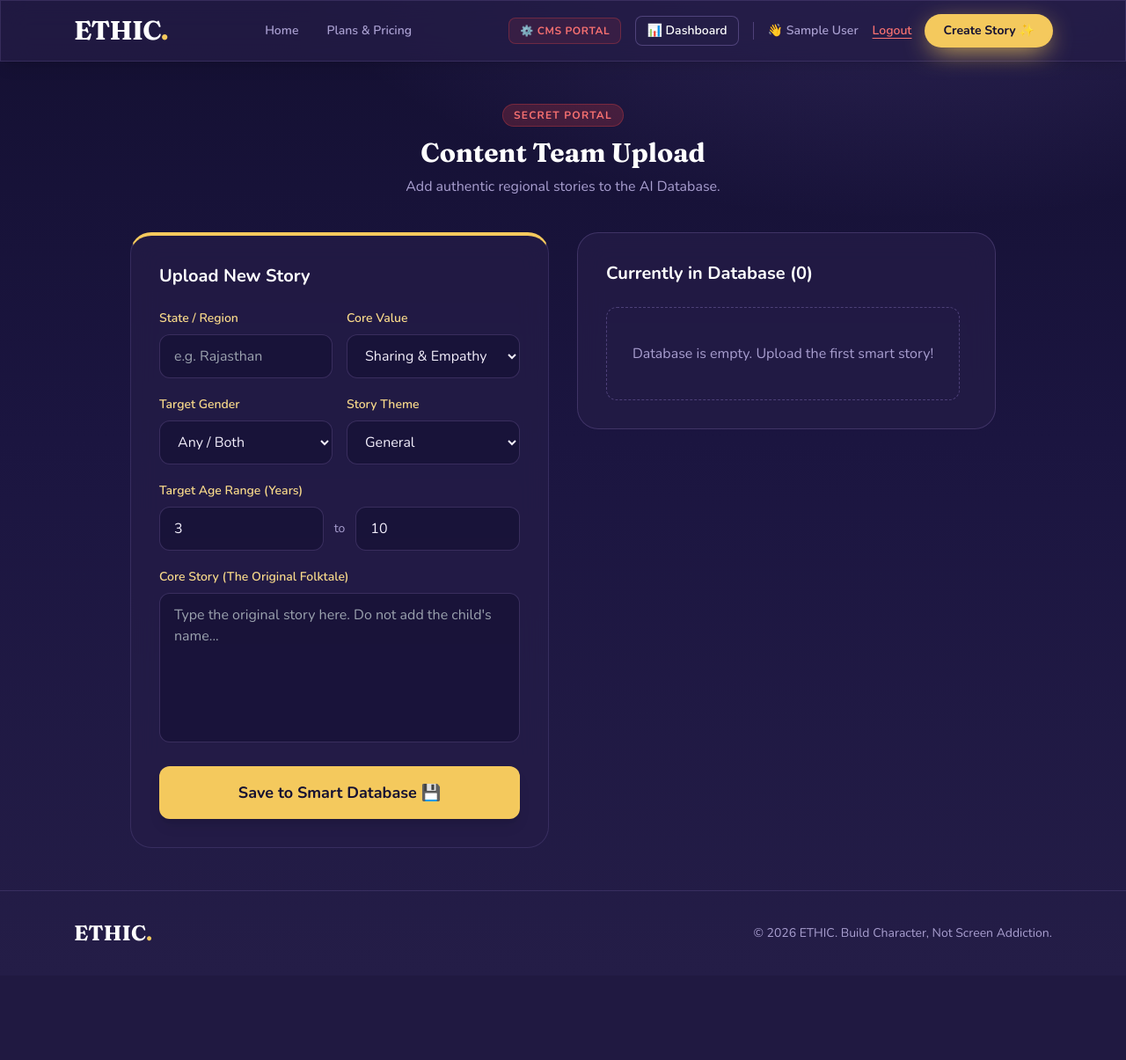
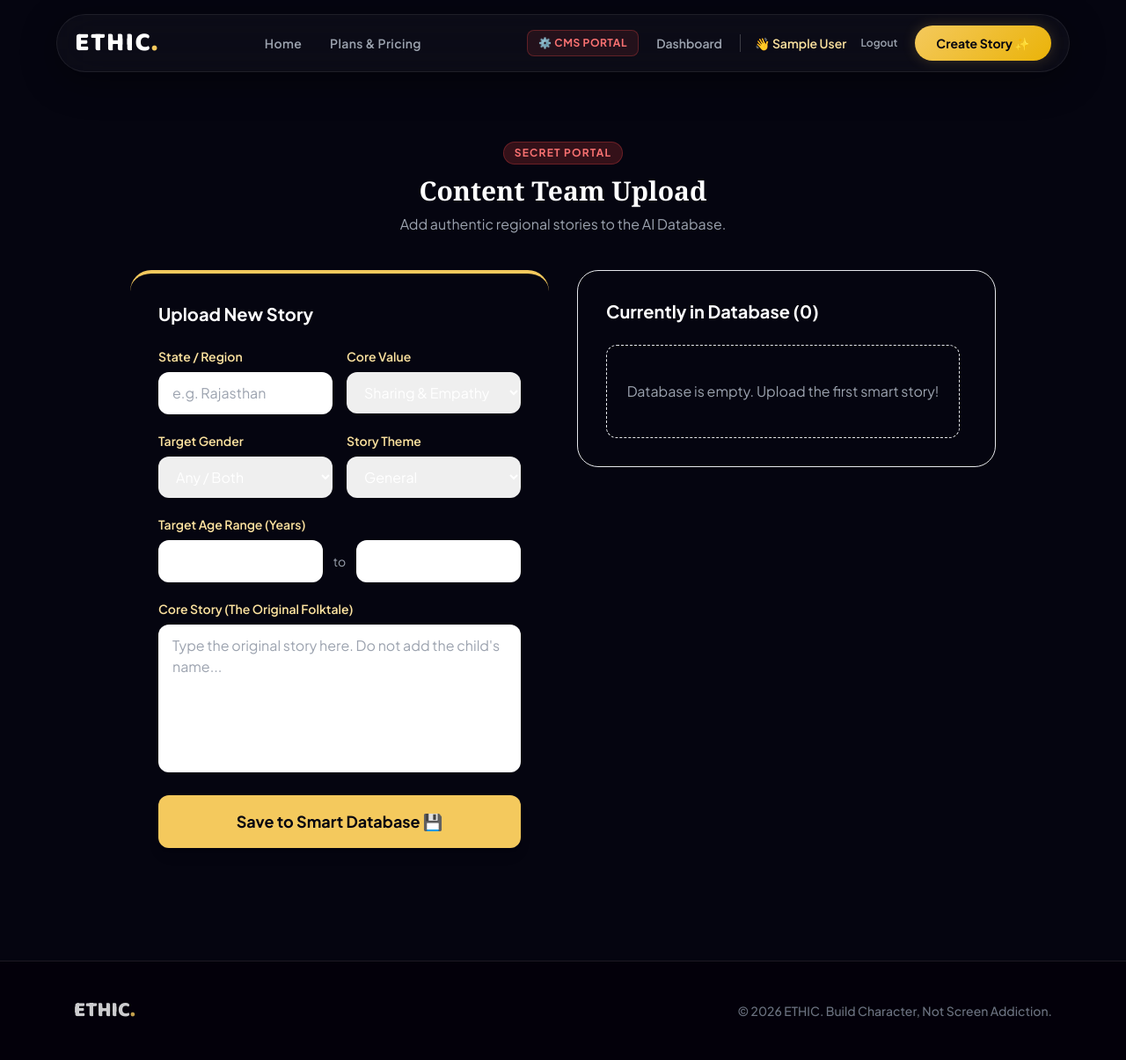
Before and after one commit to contactcuratedchoices-stack/ethic-mvp, a Flask app: page /admin/upload in a window 1280 px wide. Shown: the whole page at 88% size. Before the commit the page ends 1070 px from the top, so only its background shows below. Run offline with Flask 3, Linux system fonts and the light colour scheme; the visitor is signed in with stand-in values (Sample User, id 1); data that the repository does not hold is empty; some libraries are stand-ins or nearby versions.

Commit message:
Update base.html

```diff
--- a/templates/base.html
+++ b/templates/base.html
@@ -3,62 +3,104 @@
 <head>
     <meta charset="UTF-8" />
     <meta name="viewport" content="width=device-width, initial-scale=1.0" />
-  <title>ETHIC — Build Character, Not Screen Addiction</title>
+    <title>ETHIC — Magical Bedtime Stories</title>
 
+    <!-- 🚀 Premium Fonts (Plus Jakarta Sans for UI, Baloo 2 for Magical Headings) -->
+    <link href="https://fonts.googleapis.com/css2?family=Plus+Jakarta+Sans:wght@400;500;600;700&family=Baloo+2:wght@600;800&display=swap" rel="stylesheet" />
     <script src="https://cdn.tailwindcss.com"></script>
-  <link rel="preconnect" href="https://fonts.googleapis.com" />
-  <link rel="preconnect" href="https://fonts.gstatic.com" crossorigin />
-  <link href="https://fonts.googleapis.com/css2?family=Fraunces:opsz,wght@9..144,500;9..144,600;9..144,700&family=Nunito:wght@400;500;600;700;800&display=swap" rel="stylesheet" />
 
     <script>
         tailwind.config = {
             theme: {
                 extend: {
-          fontFamily: { sans: ['Nunito', 'sans-serif'], serif: ['Fraunces', 'serif'] },
-          colors: { navy: '#141032', 'navy-light': '#241d47', gold: '#f4c95d', 'gold-soft': '#f8d98a', purple: '#8b6fd6', 'purple-soft': '#b79df0', muted: '#a99fd0' },
-          boxShadow: { gold: '0 0 0 1px rgba(244,201,93,0.4), 0 8px 30px -6px rgba(244,201,93,0.45)' },
-          animation: { twinkle: 'twinkle 3s ease-in-out infinite' },
-          keyframes: { twinkle: { '0%,100%': { opacity: '0.2', transform: 'scale(0.8)' }, '50%': { opacity: '1', transform: 'scale(1.15)' } } },
+                    fontFamily: {
+                        sans: ['"Plus Jakarta Sans"', 'sans-serif'],
+                        magical: ['"Baloo 2"', 'cursive']
+                    },
+                    colors: {
+                        navy: '#050510',
+                        'navy-light': '#0a0a1a',
+                        gold: '#f4c95d',
+                        'gold-soft': '#fce29f',
+                        muted: '#9ca3af'
+                    }
                 }
             }
         };
     </script>
 
     <style>
-    body { background-color: #141032; }
-    .bg-sky { background: radial-gradient(1200px 600px at 80% -10%, rgba(139,111,214,0.25), transparent 60%), linear-gradient(180deg, #141032 0%, #1b1540 45%, #241d47 100%); }
-    .glass { background: rgba(36,29,71,0.75); backdrop-filter: blur(16px); border: 1px solid rgba(183,157,240,0.15); }
-    .field { background: rgba(20,16,50,0.6); border: 1px solid rgba(183,157,240,0.2); color: #f2eefb; outline: none; transition: 0.2s; }
-    .field:focus { border-color: rgba(244,201,93,0.7); box-shadow: 0 0 0 3px rgba(244,201,93,0.18); }
+        body { background-color: #050510; color: #ffffff; }
+
+        /* 🚀 FLOATING GLASS NAVBAR */
+        .premium-nav {
+            background: rgba(255, 255, 255, 0.03);
+            backdrop-filter: blur(24px);
+            -webkit-backdrop-filter: blur(24px);
+            border: 1px solid rgba(255, 255, 255, 0.08);
+            box-shadow: 0 10px 40px rgba(0, 0, 0, 0.4);
+            transition: all 0.3s ease;
+        }
+
+        /* Nav Link Hover Animation */
+        .nav-link {
+            position: relative;
+            color: #9ca3af;
+            transition: color 0.3s ease;
+            padding: 0.5rem 0;
+        }
+        .nav-link:hover { color: #ffffff; }
+        .nav-link::after {
+            content: ''; position: absolute; width: 0; height: 2px;
+            bottom: 0; left: 0; background-color: #f4c95d;
+            transition: width 0.3s ease;
+            border-radius: 2px;
+        }
+        .nav-link:hover::after { width: 100%; }
+
+        /* Premium Glow Button */
+        .btn-glow {
+            background: linear-gradient(135deg, #f4c95d, #eab308);
+            color: #050510;
+            box-shadow: 0 0 15px rgba(244, 201, 93, 0.2);
+            transition: all 0.3s ease;
+        }
+        .btn-glow:hover {
+            box-shadow: 0 0 25px rgba(244, 201, 93, 0.5);
+            transform: translateY(-2px) scale(1.02);
+        }
 
         /* Mobile Menu Animations */
-    #mobile-menu { transition: max-height 0.3s ease-in-out, opacity 0.3s ease-in-out; max-height: 0; opacity: 0; overflow: hidden; }
-    #mobile-menu.open { max-height: 400px; opacity: 1; }
+        #mobile-menu {
+            transition: max-height 0.4s cubic-bezier(0.4, 0, 0.2, 1), opacity 0.3s ease;
+            max-height: 0;
+            opacity: 0;
+            overflow: hidden;
+        }
+        #mobile-menu.open { max-height: 500px; opacity: 1; }
     </style>
 </head>
-<body class="bg-sky text-[#f2eefb] font-sans min-h-screen antialiased selection:bg-gold/30 flex flex-col">
+<body class="font-sans min-h-screen antialiased flex flex-col selection:bg-gold/30">
 
-  <!-- 🌟 GLOBAL NAVBAR 🌟 -->
-  <header class="sticky top-0 z-50 glass border-b shadow-lg">
-    <div class="mx-auto max-w-6xl px-5 py-4">
+    <!-- 🌟 FLOATING GLASS NAVBAR 🌟 -->
+    <header class="fixed w-full z-50 top-0 pt-4 px-4 sm:px-6 pointer-events-none">
+        <div class="max-w-6xl mx-auto premium-nav rounded-2xl md:rounded-full px-5 py-3 pointer-events-auto">
             <div class="flex items-center justify-between">
 
-        <!-- Premium Logo -->
-        <a href="/" class="flex items-center hover:opacity-90 transition">
-          <span class="font-serif text-3xl font-bold tracking-tight text-white">ETHIC<span class="text-gold">.</span></span>
+                <!-- Logo -->
+                <a href="/" class="font-magical text-2xl md:text-3xl font-extrabold text-white tracking-wider flex items-center hover:scale-105 transition-transform">
+                    ETHIC<span class="text-gold">.</span>
                 </a>
 
                 <!-- Desktop Navigation -->
-        <nav class="hidden md:flex items-center gap-8 text-sm font-semibold text-muted">
-          <a href="/" class="hover:text-gold transition">Home</a>
-          <a href="/pricing" class="hover:text-gold transition">Plans & Pricing</a>
+                <nav class="hidden md:flex items-center gap-8 text-sm font-semibold tracking-wide">
+                    <a href="/" class="nav-link">Home</a>
+                    <a href="/pricing" class="nav-link">Plans & Pricing</a>
                 </nav>
 
                 <!-- Desktop Auth & Actions -->
-        <div class="hidden md:flex items-center gap-4">
+                <div class="hidden md:flex items-center gap-5">
                     {% if session.get('user_name') %}
-            <div class="flex items-center gap-4 text-sm font-semibold text-white">
-
                         <!-- CMS Portal Button (ONLY FOR ADMINS) -->
                         {% if session.get('is_admin') %}
                         <a href="/admin/upload" class="flex items-center gap-1.5 px-3 py-1.5 rounded-lg bg-red-500/10 border border-red-500/30 text-red-400 hover:bg-red-500/20 transition text-xs uppercase tracking-wider font-bold">
@@ -66,40 +108,41 @@
                         </a>
                         {% endif %}
 
-              <a href="/dashboard" class="flex items-center gap-1.5 px-3 py-1.5 rounded-lg bg-navy-light border border-purple-soft/30 hover:border-gold hover:text-gold transition">
-                📊 Dashboard
+                        <a href="/dashboard" class="nav-link text-sm font-semibold">Dashboard</a>
+
+                        <div class="flex items-center gap-4 border-l border-white/20 pl-4">
+                            <span class="text-gold-soft text-sm font-semibold">👋 {{ session.get('user_name') }}</span>
+                            <a href="/logout" class="text-xs font-semibold text-gray-400 hover:text-white transition">Logout</a>
+                        </div>
+
+                        <a href="/studio" class="btn-glow px-6 py-2.5 rounded-full text-sm font-extrabold flex items-center gap-2">
+                            Create Story ✨
                         </a>
-              <span class="text-muted border-l border-purple-soft/30 pl-4">👋 {{ session.get('user_name') }}</span>
-              <a href="/logout" class="text-red-400 hover:text-red-300 transition underline underline-offset-4">Logout</a>
-            </div>
                     {% else %}
-            <a href="/login" class="flex items-center gap-2 text-sm font-semibold text-muted hover:text-white transition">
-              <svg xmlns="http://www.w3.org/2000/svg" width="18" height="18" viewBox="0 0 24 24" fill="none" stroke="currentColor" stroke-width="2"><path d="M20 21v-2a4 4 0 0 0-4-4H8a4 4 0 0 0-4 4v2"></path><circle cx="12" cy="7" r="4"></circle></svg>
-              Log in
+                        <a href="/login" class="nav-link text-sm font-semibold">Log In</a>
+                        <a href="/login" class="btn-glow px-6 py-2.5 rounded-full text-sm font-extrabold shadow-lg">
+                            Get Started
                         </a>
                     {% endif %}
-
-          <a href="/studio" class="rounded-full bg-gold px-5 py-2 text-sm font-bold text-navy shadow-gold hover:brightness-105 transition">Create Story ✨</a>
                 </div>
 
                 <!-- Mobile Menu Toggle Button -->
-        <button id="mobile-menu-btn" class="md:hidden text-white p-2 focus:outline-none">
+                <button id="mobile-menu-btn" class="md:hidden text-white p-2 focus:outline-none hover:text-gold transition">
                     <svg id="icon-menu" xmlns="http://www.w3.org/2000/svg" width="28" height="28" viewBox="0 0 24 24" fill="none" stroke="currentColor" stroke-width="2" stroke-linecap="round" stroke-linejoin="round"><line x1="3" y1="12" x2="21" y2="12"></line><line x1="3" y1="6" x2="21" y2="6"></line><line x1="3" y1="18" x2="21" y2="18"></line></svg>
                     <svg id="icon-close" class="hidden" xmlns="http://www.w3.org/2000/svg" width="28" height="28" viewBox="0 0 24 24" fill="none" stroke="currentColor" stroke-width="2" stroke-linecap="round" stroke-linejoin="round"><line x1="18" y1="6" x2="6" y2="18"></line><line x1="6" y1="6" x2="18" y2="18"></line></svg>
                 </button>
             </div>
 
             <!-- Mobile Dropdown Menu -->
-      <div id="mobile-menu" class="md:hidden mt-4 flex flex-col gap-4 border-t border-purple-soft/20 pt-4 pb-2">
+            <div id="mobile-menu" class="md:hidden flex flex-col gap-4 border-t border-white/10 mt-3 pt-4 pb-2 px-2">
                 <a href="/" class="text-white font-semibold hover:text-gold transition">Home</a>
                 <a href="/pricing" class="text-white font-semibold hover:text-gold transition">Plans & Pricing</a>
 
-        <div class="h-px bg-purple-soft/20 my-2"></div>
+                <div class="h-px w-full bg-white/10 my-1"></div>
 
                 {% if session.get('user_name') %}
-          <div class="text-gold-soft font-semibold text-sm mb-2">👋 Hi, {{ session.get('user_name') }}</div>
+                    <div class="text-gold-soft font-semibold text-sm mb-1">👋 Hi, {{ session.get('user_name') }}</div>
 
-          <!-- CMS Portal Button for Mobile (ONLY FOR ADMINS) -->
                     {% if session.get('is_admin') %}
                     <a href="/admin/upload" class="flex items-center gap-2 text-red-400 font-bold hover:text-red-300 transition">
                         ⚙️ CMS Portal
@@ -109,17 +152,17 @@
                     <a href="/dashboard" class="flex items-center gap-2 text-white font-semibold hover:text-gold transition">
                         📊 Dashboard
                     </a>
-          <a href="/logout" class="text-red-400 font-semibold hover:text-red-300 transition">Logout</a>
+                    <a href="/logout" class="text-gray-400 text-sm font-semibold hover:text-white transition">Logout</a>
+
+                    <a href="/studio" class="mt-3 text-center btn-glow rounded-xl px-5 py-3 text-sm font-bold shadow-lg">
+                        Create Story ✨
+                    </a>
                 {% else %}
                     <a href="/login" class="flex items-center gap-2 text-white font-semibold hover:text-gold transition">
                         <svg xmlns="http://www.w3.org/2000/svg" width="18" height="18" viewBox="0 0 24 24" fill="none" stroke="currentColor" stroke-width="2"><path d="M20 21v-2a4 4 0 0 0-4-4H8a4 4 0 0 0-4 4v2"></path><circle cx="12" cy="7" r="4"></circle></svg>
                         Log in / Create Account
                     </a>
                 {% endif %}
-
-        <a href="/studio" class="mt-2 text-center rounded-xl bg-gold px-5 py-3 text-sm font-bold text-navy shadow-gold hover:brightness-105 transition">
-          Create Story ✨
-        </a>
             </div>
         </div>
     </header>
@@ -138,27 +181,38 @@
         });
     </script>
 
+    <!-- 🔔 Flash Messages -->
+    <div class="fixed top-28 left-1/2 transform -translate-x-1/2 z-40 w-full max-w-md px-4 pointer-events-none">
         {% with messages = get_flashed_messages(category_filter=["error"]) %}
             {% if messages %}
-      <div class="bg-red-500/80 text-white text-center py-2 text-sm font-bold">
-        {{ messages[0] }}
+                <div class="pointer-events-auto bg-red-900/80 border border-red-500/50 text-red-100 backdrop-blur-md px-5 py-3 rounded-2xl shadow-2xl flex items-center justify-between font-medium text-sm mb-2">
+                    <span>{{ messages[0] }}</span>
+                    <button onclick="this.parentElement.style.display='none'" class="text-white opacity-60 hover:opacity-100 text-lg ml-4">&times;</button>
                 </div>
             {% endif %}
         {% endwith %}
+        {% with messages = get_flashed_messages(category_filter=["success"]) %}
+            {% if messages %}
+                <div class="pointer-events-auto bg-emerald-900/80 border border-emerald-500/50 text-emerald-100 backdrop-blur-md px-5 py-3 rounded-2xl shadow-2xl flex items-center justify-between font-medium text-sm mb-2">
+                    <span>{{ messages[0] }}</span>
+                    <button onclick="this.parentElement.style.display='none'" class="text-white opacity-60 hover:opacity-100 text-lg ml-4">&times;</button>
+                </div>
+            {% endif %}
+        {% endwith %}
+    </div>
 
-  <!-- 🌟 DYNAMIC CONTENT AREA 🌟 -->
-  <main class="flex-grow">
+    <!-- 🎬 MAIN CONTENT -->
+    <main class="flex-grow pt-28">
         {% block content %}{% endblock %}
     </main>
 
-  <!-- 🌟 GLOBAL FOOTER 🌟 -->
-  <footer class="border-t border-purple-soft/15 mt-auto">
-    <div class="mx-auto max-w-6xl px-5 py-8 text-center md:text-left md:flex justify-between items-center text-sm text-muted">
-
-      <!-- Premium Logo in Footer -->
-      <div class="font-serif text-2xl font-bold text-white mb-4 md:mb-0">ETHIC<span class="text-gold">.</span></div>
-
-      <p>© 2026 ETHIC. Build Character, Not Screen Addiction.</p>
+    <!-- 🌟 GLOBAL FOOTER -->
+    <footer class="border-t border-white/10 mt-12 bg-[#03000a]">
+        <div class="mx-auto max-w-6xl px-5 py-10 flex flex-col md:flex-row justify-between items-center text-sm text-gray-500 gap-4">
+            <!-- Logo -->
+            <div class="font-magical text-2xl font-bold text-white opacity-80 hover:opacity-100 transition">ETHIC<span class="text-gold">.</span></div>
+            <!-- Copyright -->
+            <p class="font-medium">© 2026 ETHIC. Build Character, Not Screen Addiction.</p>
         </div>
     </footer>
 
```
Lines whose indentation alone changed are shown as unchanged.
